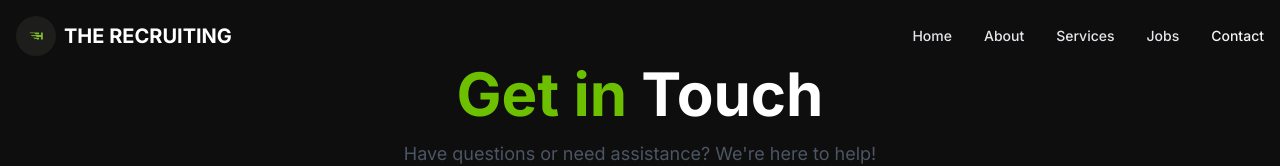
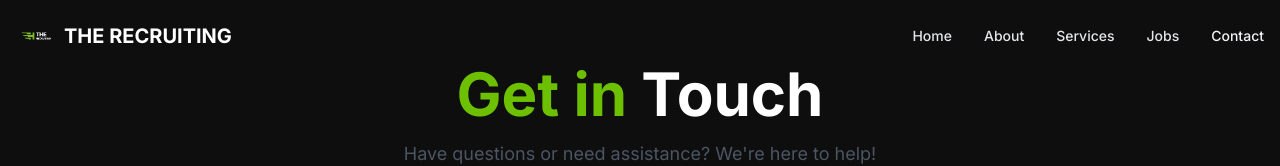
Before and after one commit to AbdulqosimAzizovich/Logistic-jobs, a Next.js app: page /contact in a window 1280 px wide. Shown: the top 166 px of the page. Built offline with nearby package versions, Linux system fonts and the light colour scheme.

Commit message:
animation added

```diff
--- a/components/navbar.tsx
+++ b/components/navbar.tsx
@@ -49,7 +49,7 @@ export default function Navbar() {
       <div className="container mx-auto flex items-center justify-between px-4">
         <Link href="/" className="flex items-center gap-2">
           <Image
-            src="/Logo.jpg"
+            src="/Logo-fonsiz-standart.png"
             alt="Logo"
             width={40}
             height={40}
```
Also changed, not shown: public/Logo-fonsiz-standart.png (added).
